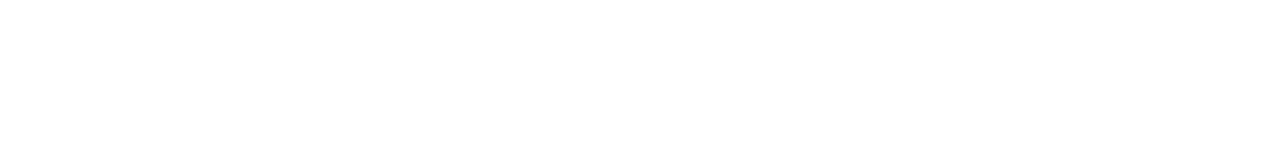
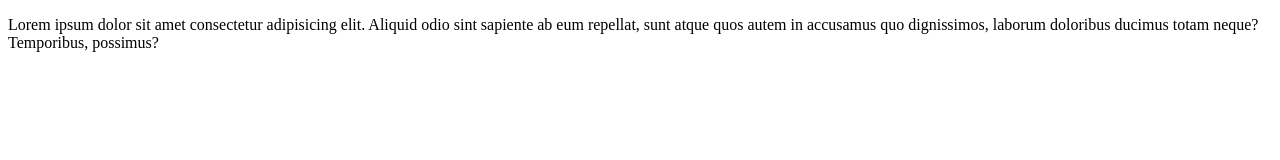
Before and after one commit to seriiserii825/test-3, a plain HTML site: page index.html in a window 1280 px wide. Drawn offline with Linux system fonts and the light colour scheme.

Commit message:
feat: added paragraph

```diff
--- a/index.html
+++ b/index.html
@@ -5,5 +5,11 @@
     <meta name="viewport" content="width=device-width, initial-scale=1.0" />
     <title>Document</title>
   </head>
-  <body></body>
+  <body>
+    <p>
+      Lorem ipsum dolor sit amet consectetur adipisicing elit. Aliquid odio sint sapiente ab eum
+      repellat, sunt atque quos autem in accusamus quo dignissimos, laborum doloribus ducimus totam
+      neque? Temporibus, possimus?
+    </p>
+  </body>
 </html>
```
